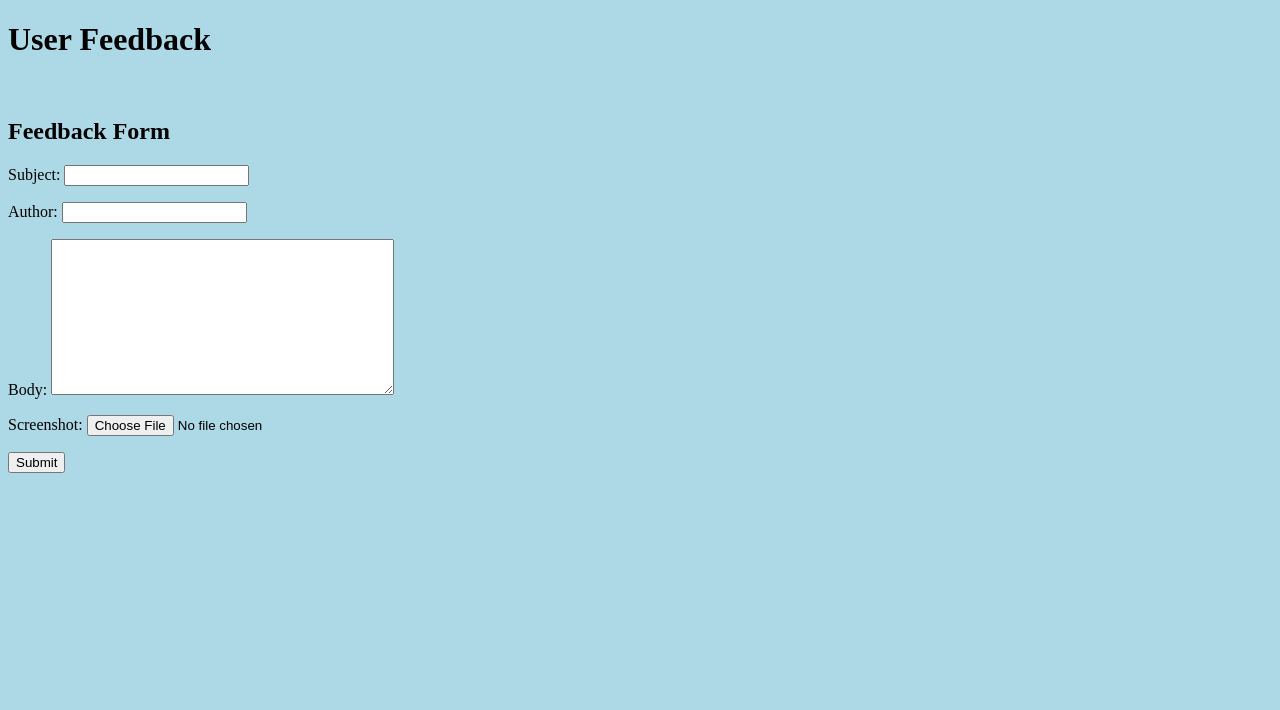
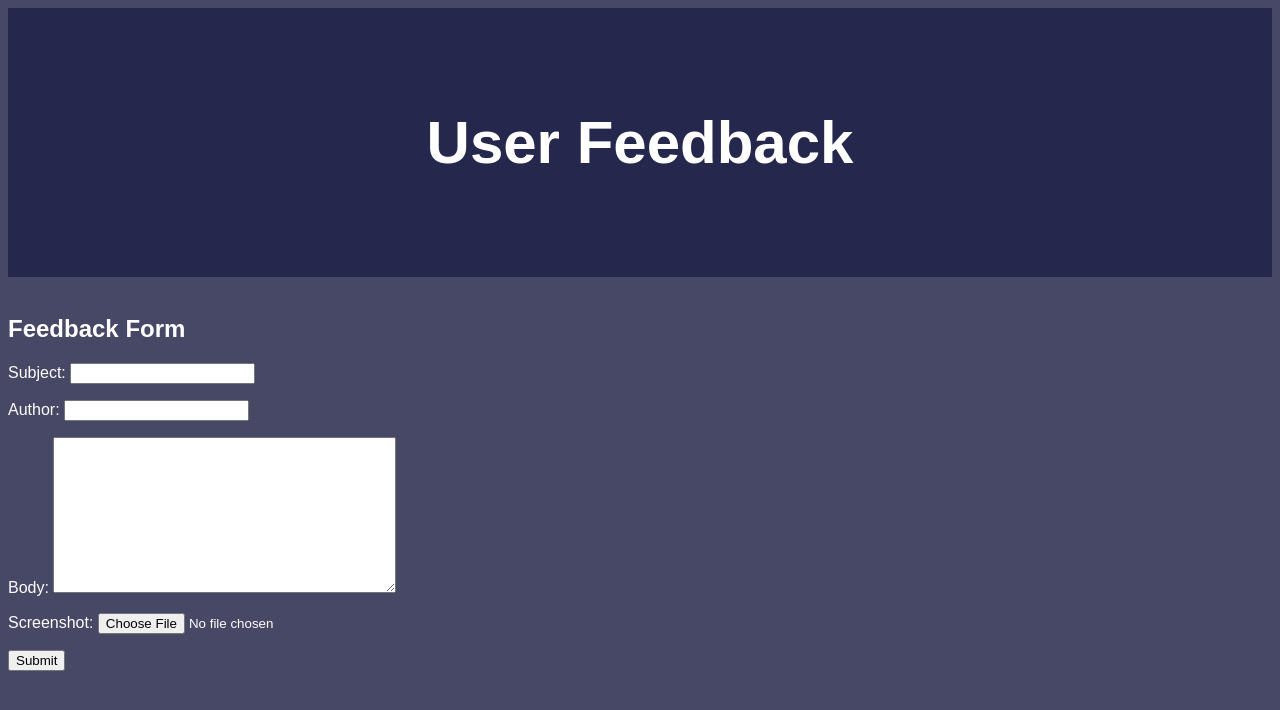
Before and after one commit to scottoneill421/User-Feedback, a Django app: page / in a window 1280 px wide. Shown: the top 710 px of the page. Run offline with Django 3.2, Linux system fonts and the light colour scheme.

Commit message:
Some changes to CSS

```diff
--- a/static/css/style.css
+++ b/static/css/style.css
@@ -1,3 +1,13 @@
 body {
-  background-color: lightblue;
+  background-color: #464866;
+  color: white;
+  font-family: Arial, Helvetica, sans-serif;
 }
+
+.header {
+  padding: 60px;
+  text-align: center;
+  background: #25274d;
+  color: white;
+  font-size: 30px;
+}
```
